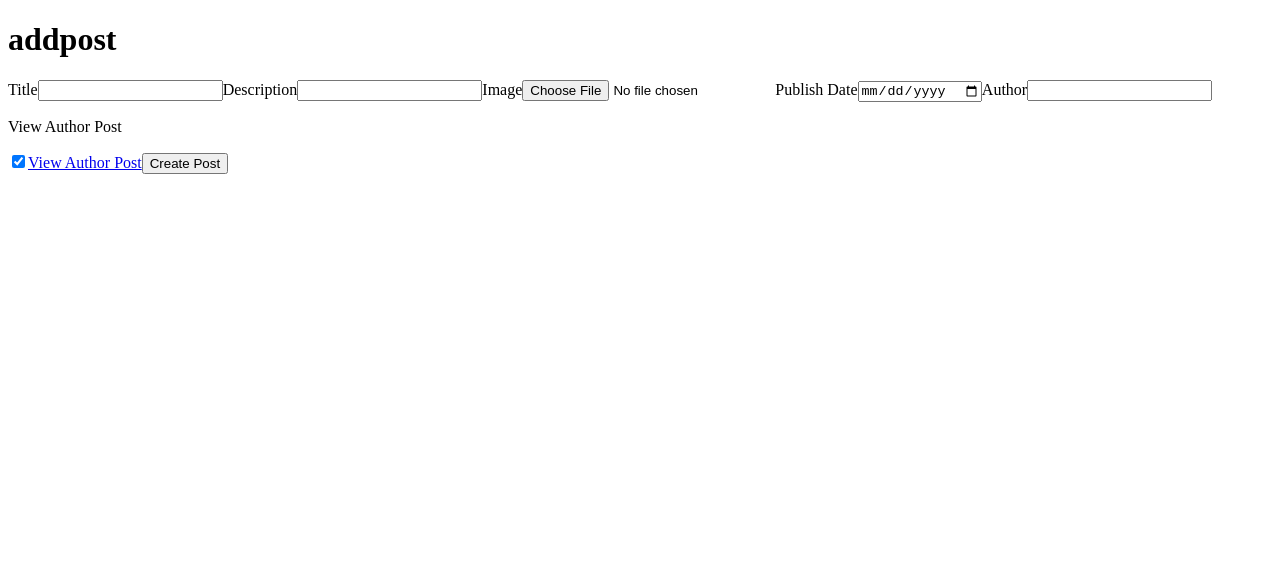
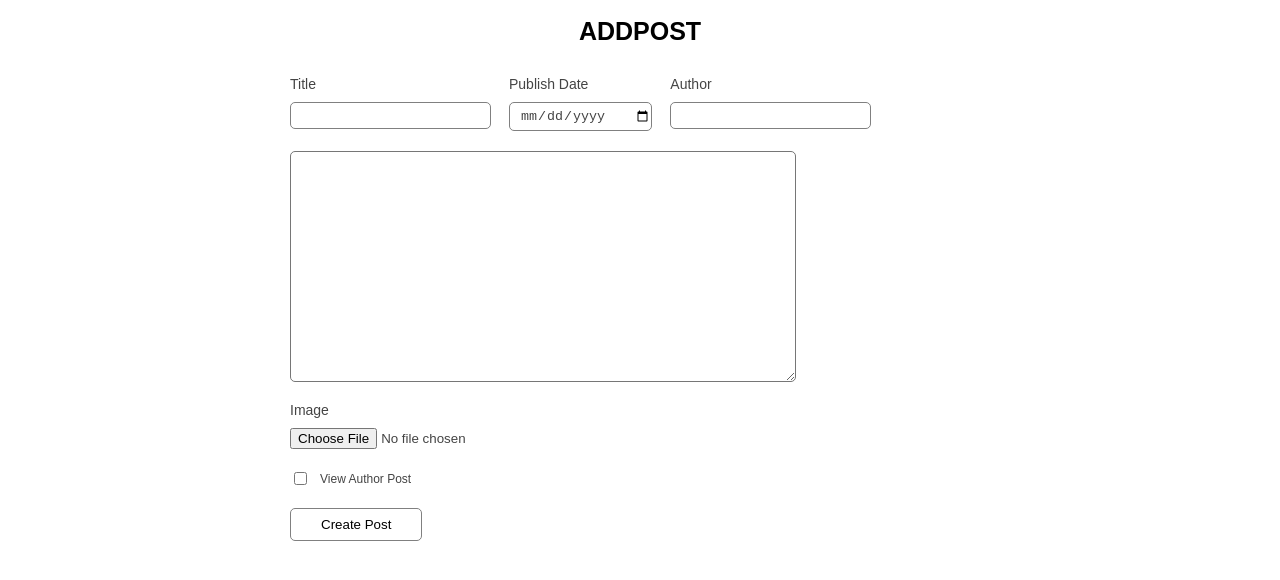
Before and after one commit to DIUSII/smartWorld-2, a plain HTML site: page addpost/index.html in a window 1280 px wide. Drawn offline with Linux system fonts and the light colour scheme.

Commit message:
add css style addPost

```diff
--- a/addpost/index.html
+++ b/addpost/index.html
@@ -4,10 +4,88 @@
     <meta charset="UTF-8">
     <meta name="viewport" content="width=device-width, initial-scale=1.0">
     <title>Document</title>
+    <style>
+        body{
+            margin: 0;
+            padding: 0;
+        }
+        .addPost{
+            /* text-align: center; */
+            font-family: arial, sans-serif;
+            max-width: 700px;
+            margin: 0 auto;
+        }
+        .addPost__title{
+            text-align: center;
+            text-transform: uppercase;
+            font-size: 25px;
+            margin-bottom: 30px;
+        }
+        .addPost__label{
+            color: rgb(68, 68, 68);
+            font-size: 14px;
+            display: block;
+        }
+        .addPost__input0, .addPost__input3, .addPost__input4{
+            display: block;
+            border: 1px solid gray;
+            border-radius: 5px;
+            padding: 5px 0 5px 10px;
+            max-width: 200px;
+            width: 100%;
+            outline: none;
+            margin-top: 10px;
+        }
+        .addPost__textarea{
+            outline: none;
+            display: block;
+            width: 500px;
+            border-radius: 5px;
+            margin-bottom: 20px;
+        }
+        .addPost__input2{
+            display: block;
+            margin-top: 10px;
+        }
+        .addPost__input3{
+            color: rgb(68, 68, 68);
+        }
+        .addPost__group-input{
+            margin-bottom: 20px;
+        }
+        .addPost__form{
+            margin-right: 30px;
+            display: inline-block;
+        }
+        .addPost__button{
+            display: block;
+            margin-top: 20px;
+            padding: 8px 30px;
+            border: 1px solid gray;
+            background-color: transparent;
+            border-radius: 5px;
+        }
+        .addPost__link{
+            margin-left: 10px;
+            font-size: 12px;
+            color:rgb(68, 68, 68);
+            text-decoration: none;
+        }
+        .addPost__checkbox{
+            margin-top: 20px;
+            display: flex;
+            align-items: center;
+        }
+    </style>
 </head>
 <body>
     <script>
         let body = document.querySelector('body');
+        let block = document.createElement('main');
+
+        block.className = "addPost";
+
+        body.appendChild(block);
         var xhr = new XMLHttpRequest();
 
         xhr.open('GET', 'addpost.json', false);
@@ -17,14 +95,21 @@
         let addpost = JSON.parse(xhr.responseText);
         let title = document.createElement('h1');
 
+        title.className = "addPost__title";
         title.textContent = addpost.name;
 
-        body.appendChild(title);
+        block.appendChild(title);
         let fields = addpost.fields;
-
+        let groupInput = document.createElement('div');
+        groupInput.className = "addPost__group-input";
+        block.appendChild(groupInput);
         for (let i = 0; i < fields.length; i++){
             let label = document.createElement('label');
             let input = document.createElement('input');
+
+            label.className = "addPost__label";
+            input.className = "addPost__input" + `${i}`;
+
 
             label.textContent = fields[i].label;
 
@@ -32,40 +117,64 @@
 
             input.type = fInput.type;
             input.required = fInput.required;
+            if(i == 0 || i == 3 || i == 4){
+                let form = document.createElement('div');
 
-            body.appendChild(label);
-            label.appendChild(input);
+                form.className = "addPost__form";
+
+                groupInput.appendChild(form);
+                form.appendChild(label);
+                label.appendChild(input);
+            }else if(i == 1){
+                let textarea = document.createElement("textarea");
+                textarea.className = "addPost__textarea";
+                textarea.rows = "15";
+                block.appendChild(textarea);
+            } else{
+                block.appendChild(label);
+                label.appendChild(input);
+            }
         }
         let references = addpost.references;
 
+        let blockCheckbox = document.createElement('div');
+
+        blockCheckbox.className = "addPost__checkbox";
+
+        block.appendChild(blockCheckbox);
+
         let inputReferences = document.createElement('input');
-        let textWithoutRef = document.createElement('p');
+        // let textWithoutRef = document.createElement('a');
 
         let Rinput = references[0].input;
 
         inputReferences.type = Rinput.type;
         inputReferences.required = Rinput.required;
-        inputReferences.checked = Rinput.checked;
+        // inputReferences.checked = Rinput.checked;
 
-        textWithoutRef.textContent = references[1]["text without ref"];
+        // textWithoutRef.textContent = references[1]["text without ref"];
 
-        body.appendChild(textWithoutRef);
-        body.appendChild(inputReferences);
+        blockCheckbox.appendChild(inputReferences);
+        // block.appendChild(textWithoutRef);
 
         let link = document.createElement('a');
 
+        link.className = "addPost__link";
+;
         link.textContent = references[1].text;
         link.href = references[1].ref;
 
-        body.appendChild(link);
+        blockCheckbox.appendChild(link);
 
         let buttons = addpost.buttons;
 
         let button = document.createElement('button');
 
+        button.className = "addPost__button";
+
         button.textContent = buttons[0].text;
 
-        body.appendChild(button);
+        block.appendChild(button);
     </script>
 </body>
 </html>
```
